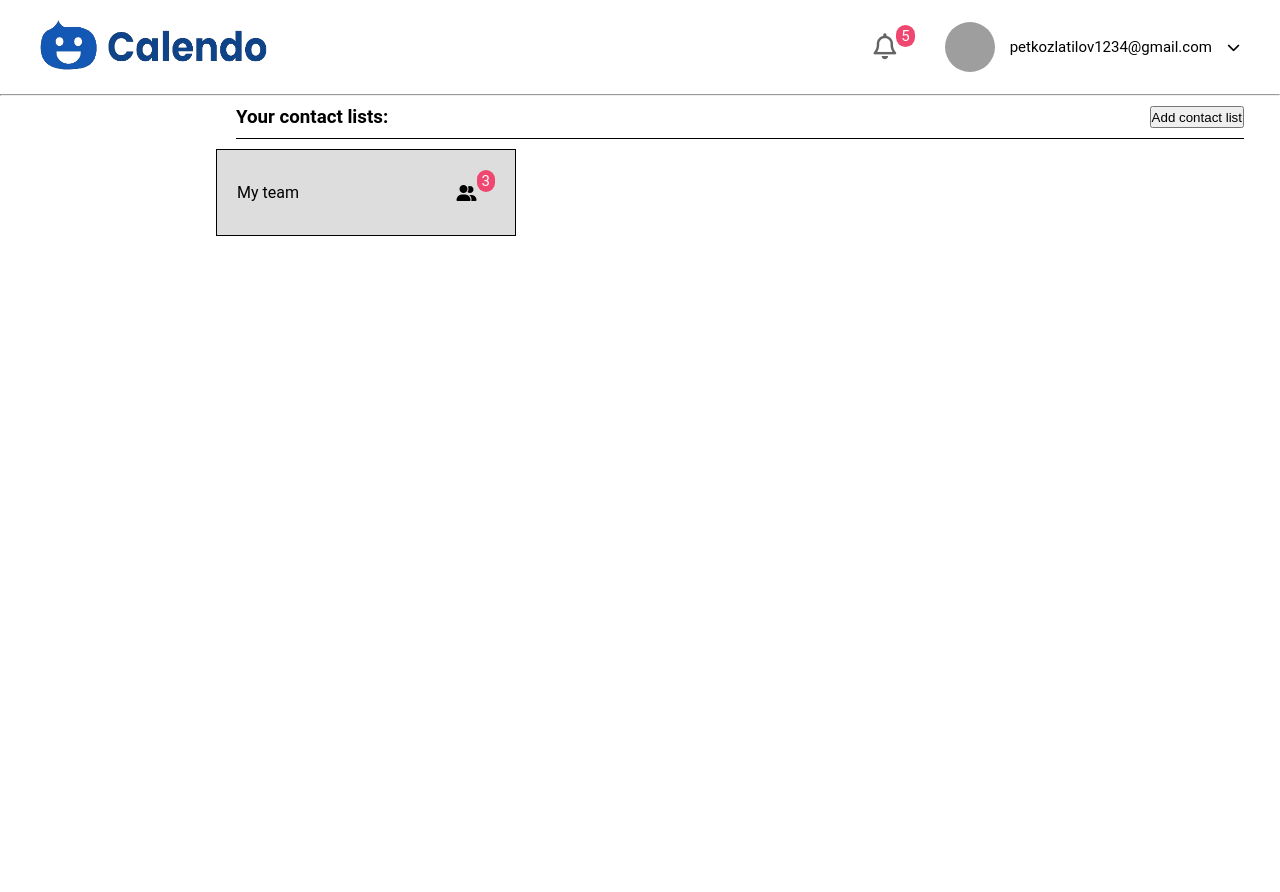
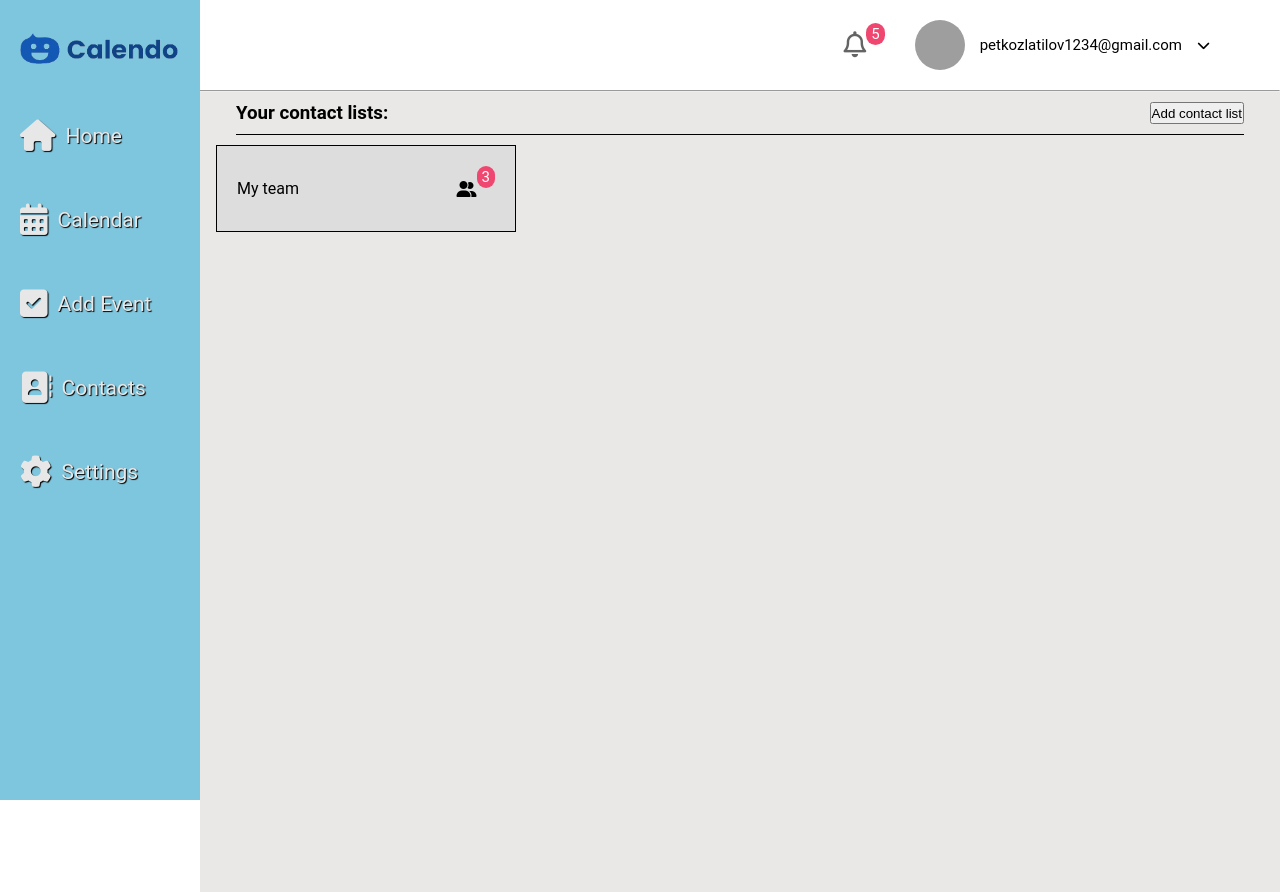
Before and after one commit to React-Duo/Event-Calendar, a React (Vite) app: page /contacts in a window 1280 px wide. Before the commit the page ends 800 px from the top, so only its background shows below. Built offline with nearby package versions, Linux system fonts and the light colour scheme; grey boxes are pictures that could not be loaded.

Commit message:
added more css style to the background and the side bar

```diff
--- a/src/App.jsx
+++ b/src/App.jsx
@@ -23,7 +23,7 @@ const App = () => {
     <BrowserRouter>
       <AuthContext.Provider value={{isLoggedIn: authValue, setLoginState: setAuthValue}}>
         <Header />
-        {authValue.status && <SideBar />}
+        {!authValue.status && <SideBar />}
         <Routes>
             <Route path="/" element={<PublicView />} />
             <Route path="/home" element={<Home />} />
--- a/src/components/AddList/AddList.css
+++ b/src/components/AddList/AddList.css
@@ -76,21 +76,21 @@
     background-color: #006489;
   }
 
-  .input {
+  .input-list {
     display: flex;
     flex-direction: column;
   }
 
-  .input + .input {
+  .input-list + .input-list {
     margin-top: 1.75rem;
   }
 
-  .input__label {
+  .input-list__label {
     font-weight: 700;
     font-size: 0.875rem;
   }
 
-  .input__field {
+  .input-list__field {
     display: block;
     margin-top: 0.5rem;
     border: 1px solid #ddd;
@@ -99,7 +99,7 @@
     transition: 0.15s ease;
   }
 
-  .input__field:focus {
+  .input-list__field:focus {
     outline: none;
     border-color: #007dab;
     box-shadow: 0 0 0 1px #007dab, 0 0 0 4px rgba(0, 125, 171, 0.25);
--- a/src/components/AddList/AddList.jsx
+++ b/src/components/AddList/AddList.jsx
@@ -12,13 +12,13 @@ const AddList = ({showNewList, handleShowNewList}) => {
           <button onClick={handleShowNewList} className="button--icon">x</button>
         </div>
         <div className="add-list__body">
-          <div className="input">
-            <label className="input__label">List name</label>
-            <input className="input__field" type="text" placeholder="Enter list name" />
+          <div className="input-list">
+            <label className="input-list__label">List name</label>
+            <input className="input-list__field" type="text" placeholder="Enter list name" />
           </div>
-          <div className="input">
-            <label className="input__label">Members</label>
-            <input className="input__field" type="search" placeholder="Add members by email" />
+          <div className="input-list">
+            <label className="input-list__label">Members</label>
+            <input className="input-list__field" type="search" placeholder="Add members by email" />
           </div>
         </div>
         <div className="container-find-contact">
--- a/src/components/Header/Header.css
+++ b/src/components/Header/Header.css
@@ -1,7 +1,7 @@
 .header {
   display: flex;
   align-items: center;
-  padding: 20px 40px;
+  padding: 20px 70px;
 }
 
 .header-logo img {
@@ -106,7 +106,7 @@
 .options {
   display: none;
   position: absolute;
-  top: 53px;
+  top: 52px;
   right: 10px;
   /* display: flex;
   flex-direction: column; */
--- a/src/components/Header/Header.jsx
+++ b/src/components/Header/Header.jsx
@@ -10,10 +10,12 @@ const Header = () => {
   return (
     <>
       <div className="header">
-        <div className="header-logo">
+
+        {loggedIn ? (
+          <>
+          <div className="header-logo">
           <img src={assets.logo} alt="logo" />
         </div>
-        {loggedIn ? (
           <div className="header-menu">
             <a id="loginBtn" href="/login">
               Log in
@@ -22,6 +24,7 @@ const Header = () => {
               Get started
             </a>
           </div>
+          </>
         ) : (
           <div className="header-menu">
             <div className="notifier new">
--- a/src/components/SideBar/SideBar.css
+++ b/src/components/SideBar/SideBar.css
@@ -3,9 +3,13 @@
   padding: 0;
   width: 200px;
   position: fixed;
-  background-color: rgb(19, 88, 181);
-  padding: 20px 0px;
-  height: 100vh;
+  top: 0;
+  bottom: 0;
+  left: 0;
+  overflow: auto;
+  background-color: rgb(126, 198, 222);
+  padding: 0px 0px;
+  height: 100%;
 }
 
 .side-bar-tags {
@@ -13,12 +17,13 @@
   flex-direction: column;
   gap: 60px;
   font-size: 21px;
-  padding: 50px 20px;
+  padding: 33px 20px;
 }
 .side-bar-tags li {
   list-style: none;
-  color: white;
+  color: rgb(231, 231, 231);
   cursor: pointer;
+  text-shadow: 1px 1px 1px black;
 }
 .side-bar-tags i {
   padding-right: 10px;
--- a/src/components/SideBar/SideBar.jsx
+++ b/src/components/SideBar/SideBar.jsx
@@ -1,5 +1,6 @@
 import "./SideBar.css"
 import { useNavigate } from "react-router-dom";
+import { assets } from "../../assets/assets";
 
 const SideBar = () => {
   const navigate = useNavigate();
@@ -7,7 +8,9 @@ const SideBar = () => {
 
   return (
     <div className="side-bar-container">
+
       <ul className="side-bar-tags">
+      <img src={assets.logo}></img>
         <li onClick={() => navigate("/home")} ><i className="fa-solid fa-house fa-xl"></i>Home</li>
         <li><i className="fa-solid fa-calendar-days fa-xl"></i>Calendar</li>
         <li><i className="fa-solid fa-square-check fa-xl"></i>Add Event</li>
--- a/src/views/Contacts/Contacts.css
+++ b/src/views/Contacts/Contacts.css
@@ -1,6 +1,8 @@
 .contacts-container {
   margin-left: 200px;
   padding: 10px 16px;
+  background-color: rgba(222, 221, 219, 0.674);
+  height: 100vh;
 }
 
 .contacts-title {
--- a/src/views/Profile/Profile.css
+++ b/src/views/Profile/Profile.css
@@ -1,4 +1,5 @@
 .container-profile{
     margin-left: 200px;
     padding: 10px 16px;
+    background-color: rgba(222, 221, 219, 0.674);
 }
--- a/src/views/Profile/Profile.jsx
+++ b/src/views/Profile/Profile.jsx
@@ -1,9 +1,10 @@
 import "./Profile.css"
+import ProfileEdit from "../../components/ProfileEdit/ProfileEdit"
 
 const Profile = () => {
   return (
     <div className="container-profile">
-    Profile
+      <ProfileEdit />
     </div>
   )
 }
```
